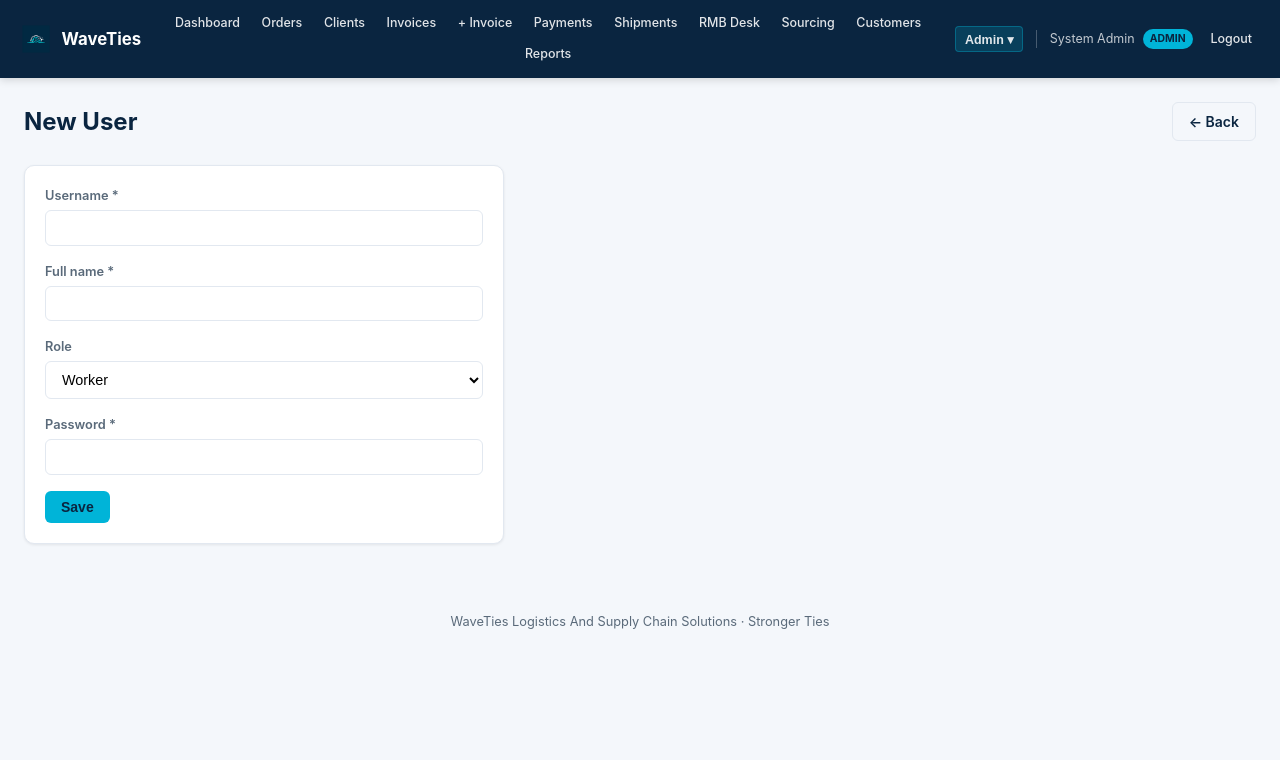
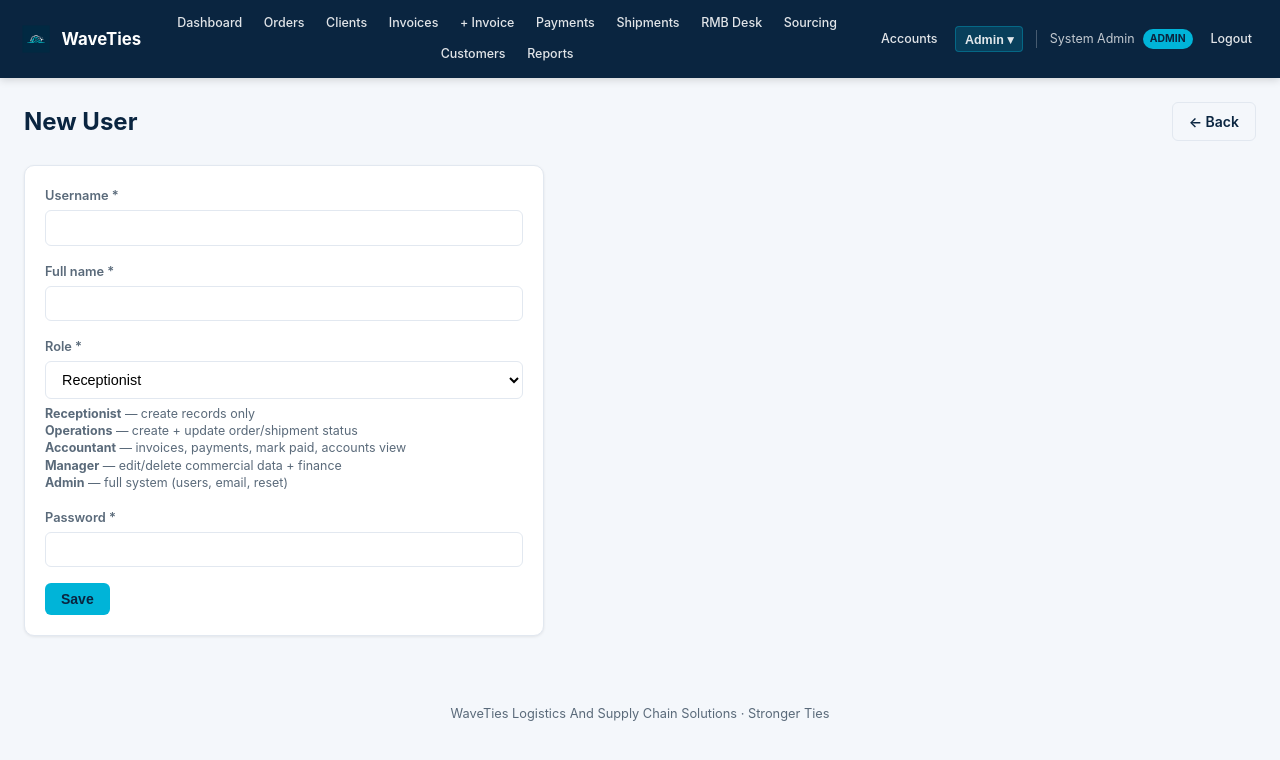
Before and after one commit to KinsmanBillions/waveties-ops, a Flask app: page /admin/users/new in a window 1280 px wide. Shown: the top 760 px of the page. Run offline with Flask 3, Linux system fonts and the light colour scheme; a user stored in the database is signed in.

Commit message:
Add files via upload

```diff
--- a/app.py
+++ b/app.py
@@ -55,6 +55,45 @@
     return conn
 
 
+# Role catalogue (value stored in DB → display label)
+ROLES = [
+    ("receptionist", "Receptionist"),
+    ("operations", "Operations"),
+    ("accountant", "Accountant"),
+    ("manager", "Manager"),
+    ("admin", "Admin"),
+]
+ROLE_LABELS = dict(ROLES)
+# Legacy alias: old "worker" accounts behave like receptionist
+ROLE_ALIASES = {"worker": "receptionist"}
+
+# Permission sets
+ADMIN_ROLES = {"admin"}
+MANAGE_ROLES = {"admin", "manager"}           # edit / delete commercial records
+FINANCE_ROLES = {"admin", "manager", "accountant"}  # mark paid, payments, accounts view
+OPS_STATUS_ROLES = {"admin", "manager", "operations"}  # update order/shipment status
+CREATE_ROLES = {"admin", "manager", "accountant", "operations", "receptionist", "worker"}
+
+
+def normalize_role(role):
+    r = (role or "receptionist").strip().lower()
+    return ROLE_ALIASES.get(r, r)
+
+
+def role_label(role):
+    r = normalize_role(role)
+    return ROLE_LABELS.get(r, r.title())
+
+
+def user_can(session_or_role, *allowed):
+    """Check if current role is in the allowed set (after alias normalize)."""
+    if isinstance(session_or_role, dict):
+        role = session_or_role.get("role")
+    else:
+        role = session_or_role
+    return normalize_role(role) in {normalize_role(a) for a in allowed}
+
+
 def init_users_db():
     conn = get_users_db()
     conn.execute("""
@@ -63,19 +102,27 @@
             username TEXT UNIQUE NOT NULL,
             password_hash TEXT NOT NULL,
             name TEXT NOT NULL,
-            role TEXT NOT NULL DEFAULT 'worker',
+            role TEXT NOT NULL DEFAULT 'receptionist',
             active INTEGER NOT NULL DEFAULT 1,
             created_at TEXT
         )
     """)
     conn.commit()
+    # Migrate legacy "worker" → "receptionist"
+    try:
+        conn.execute("UPDATE users SET role='receptionist' WHERE role='worker'")
+        conn.commit()
+    except Exception:
+        pass
     # Seed default users if empty
     cur = conn.execute("SELECT COUNT(*) FROM users")
     if cur.fetchone()[0] == 0:
         defaults = [
             ("admin", "admin123", "System Admin", "admin"),
-            ("worker", "worker123", "Invoice Worker", "worker"),
-            ("kofi", "kofi123", "Kofi Mensah", "worker"),
+            ("manager", "manager123", "Operations Manager", "manager"),
+            ("accountant", "account123", "Accounts Officer", "accountant"),
+            ("ops", "ops123", "Operations Officer", "operations"),
+            ("reception", "reception123", "Front Desk", "receptionist"),
         ]
         for u, p, n, r in defaults:
             conn.execute(
@@ -117,10 +164,44 @@
 
 
 def admin_required(f):
+    """Strict Admin only (Users, SMTP, Reset Data)."""
     @wraps(f)
     def decorated(*args, **kwargs):
-        if session.get("role") != "admin":
+        if normalize_role(session.get("role")) not in ADMIN_ROLES:
             flash("Admin access required.", "danger")
+            return redirect(url_for("dashboard"))
+        return f(*args, **kwargs)
+    return decorated
+
+
+def manage_required(f):
+    """Admin or Manager — edit/delete commercial records."""
+    @wraps(f)
+    def decorated(*args, **kwargs):
+        if normalize_role(session.get("role")) not in MANAGE_ROLES:
+            flash("Manager or Admin access required.", "danger")
+            return redirect(url_for("dashboard"))
+        return f(*args, **kwargs)
+    return decorated
+
+
+def finance_required(f):
+    """Admin, Manager, or Accountant — payments / mark paid / accounts."""
+    @wraps(f)
+    def decorated(*args, **kwargs):
+        if normalize_role(session.get("role")) not in FINANCE_ROLES:
+            flash("Finance access required (Accountant, Manager, or Admin).", "danger")
+            return redirect(url_for("dashboard"))
+        return f(*args, **kwargs)
+    return decorated
+
+
+def ops_status_required(f):
+    """Admin, Manager, or Operations — update order/shipment/sourcing status."""
+    @wraps(f)
+    def decorated(*args, **kwargs):
+        if normalize_role(session.get("role")) not in OPS_STATUS_ROLES:
+            flash("Operations access required.", "danger")
             return redirect(url_for("dashboard"))
         return f(*args, **kwargs)
     return decorated
@@ -144,7 +225,7 @@
         user = get_user(username)
         if user and check_password_hash(user["password_hash"], password):
             session["username"] = user["username"]
-            session["role"] = user["role"]
+            session["role"] = normalize_role(user["role"])
             session["name"] = user["name"]
             flash(f"Welcome back, {user['name']}!", "success")
             return redirect(url_for("dashboard"))
@@ -266,7 +347,7 @@
             customer_name = request.form.get("customer_name", "").strip()
             customer_email = request.form.get("customer_email", "").strip()
             customer_phone = request.form.get("customer_phone", "").strip()
-            currency = request.form.get("currency", "GHS")
+            currency = request.form.get("currency", "USD")
             tax = float(request.form.get("tax", 0) or 0)
             paid = float(request.form.get("paid", 0) or 0)
             due_days = int(request.form.get("due_days", 30) or 30)
@@ -304,6 +385,15 @@
 
             inv_date = datetime.now()
             due_date = inv_date + timedelta(days=due_days)
+            ra = load_receiving_accounts()
+            momo_provider = (request.form.get("momo_provider") or "").strip()
+            if not momo_provider:
+                momo_provider = ra.get("momo_provider") or "TELECEL CASH"
+            momo_val = (request.form.get("momo") or "").strip() or ra.get("momo") or COMPANY.get("momo", "")
+            bank_src = request.form.get("bank_details")
+            if bank_src is None or not str(bank_src).strip():
+                bank_src = "\n".join(ra.get("bank_lines") or COMPANY.get("bank_lines", []))
+            currency = (currency or "USD").strip().upper()
             data = {
                 "customer_name": customer_name,
                 "customer_email": customer_email,
@@ -314,14 +404,14 @@
                 "tax": tax,
                 "paid": paid,
                 "items": items,
-                "momo": request.form.get("momo") or COMPANY.get("momo"),
-                "momo_provider": request.form.get("momo_provider") or "TELECEL CASH",
+                "momo": momo_val,
+                "momo_provider": momo_provider,
                 "bank_lines": [
                     line.strip()
-                    for line in (request.form.get("bank_details") or "\n".join(COMPANY.get("bank_lines", []))).splitlines()
+                    for line in str(bank_src).splitlines()
                     if line.strip()
                 ],
-                "contact_phone": request.form.get("contact_phone") or COMPANY.get("phone"),
+                "contact_phone": (request.form.get("contact_phone") or "").strip() or ra.get("contact_phone") or COMPANY.get("phone"),
             }
             inv_no = create_invoice(data, created_by=session.get("username", "worker"))
             flash(f"Invoice {inv_no} created successfully!", "success")
@@ -340,6 +430,8 @@
         default_bank="\n".join(ra.get("bank_lines") or COMPANY.get("bank_lines", [])),
         default_phone=ra.get("contact_phone") or COMPANY.get("phone", ""),
         default_momo_provider=ra.get("momo_provider") or "TELECEL CASH",
+        currencies=CURRENCIES,
+        default_currency=ra.get("preferred_currency") or "USD",
     )
 
 
@@ -393,7 +485,7 @@
 
 @app.route("/invoices/<path:invoice_no>/delete", methods=["POST"])
 @login_required
-@admin_required
+@manage_required
 def delete_invoice(invoice_no):
     db = load_db()
     inv = db.get("invoices", {}).pop(invoice_no, None)
@@ -423,7 +515,7 @@
 # ── Mark as Paid ──────────────────────────────────────────────
 @app.route("/invoices/<path:invoice_no>/pay", methods=["GET", "POST"])
 @login_required
-@admin_required
+@finance_required
 def mark_paid(invoice_no):
     db = load_db()
     inv = db["invoices"].get(invoice_no)
@@ -590,7 +682,7 @@
 
 @app.route("/customers/<path:key>/edit", methods=["GET", "POST"])
 @login_required
-@admin_required
+@manage_required
 def customer_edit(key):
     db = load_db()
     customer = db.get("customers", {}).get(key)
@@ -616,7 +708,7 @@
 
 @app.route("/customers/<path:key>/delete", methods=["POST"])
 @login_required
-@admin_required
+@manage_required
 def customer_delete(key):
     db = load_db()
     if key in db.get("customers", {}):
@@ -646,6 +738,7 @@
         "contact_phone": COMPANY.get("phone", ""),
         "billing_email": COMPANY.get("email", ""),
         "internal_notes": "",
+        "preferred_currency": "USD",
     }
     if RECEIVING_ACCOUNTS_FILE.exists():
         try:
@@ -666,7 +759,7 @@
 
 @app.route("/admin/accounts", methods=["GET", "POST"])
 @login_required
-@admin_required
+@finance_required
 def admin_treasury():
     if request.method == "POST":
         bank_lines = [
@@ -681,6 +774,7 @@
             "contact_phone": request.form.get("contact_phone", "").strip(),
             "billing_email": request.form.get("billing_email", "").strip(),
             "internal_notes": request.form.get("internal_notes", "").strip(),
+            "preferred_currency": (request.form.get("preferred_currency") or "USD").strip().upper(),
         }
         save_receiving_accounts(data)
         # Keep invoice defaults in sync for new invoices
@@ -723,10 +817,15 @@
     payment_rows.sort(key=lambda r: r["at"], reverse=True)
     payment_rows = payment_rows[:50]
 
-    # Primary currency from latest invoices or GHS
-    currency = "GHS"
-    if invoices:
-        currency = list(invoices.values())[-1].get("currency") or "GHS"
+    # Preferred display currency + per-currency breakdown
+    preferred = accounts.get("preferred_currency") or "USD"
+    by_currency = {}
+    for inv in invoices.values():
+        cur = (inv.get("currency") or preferred).upper()
+        entry = by_currency.setdefault(cur, {"paid": 0.0, "outstanding": 0.0, "invoiced": 0.0})
+        entry["paid"] += float(inv.get("paid") or 0)
+        entry["outstanding"] += max(0.0, float(inv.get("balance_due") or 0))
+        entry["invoiced"] += float(inv.get("total") or 0)
 
     return render_template(
         "admin_treasury.html",
@@ -739,7 +838,9 @@
             "ops_in": ops_in,
         },
         payment_rows=payment_rows,
-        currency=currency,
+        currency=preferred,
+        by_currency=by_currency,
+        currencies=CURRENCIES,
         company=COMPANY,
         user=session,
     )
@@ -796,7 +897,7 @@
 @login_required
 @admin_required
 def admin_users():
-    return render_template("admin_users.html", users=list_users(), company=COMPANY, user=session)
+    return render_template("admin_users.html", users=list_users(), company=COMPANY, user=session, role_labels=ROLE_LABELS)
 
 
 @app.route("/admin/users/new", methods=["GET", "POST"])
@@ -807,7 +908,7 @@
         username = request.form.get("username", "").strip().lower()
         password = request.form.get("password", "")
         name = request.form.get("name", "").strip()
-        role = request.form.get("role", "worker")
+        role = normalize_role(request.form.get("role", "receptionist"))
         if not username or not password or not name:
             flash("All fields are required.", "danger")
             return redirect(url_for("admin_user_new"))
@@ -823,7 +924,7 @@
         conn.close()
         flash(f"User {username} created.", "success")
         return redirect(url_for("admin_users"))
-    return render_template("admin_user_form.html", edit_user=None, company=COMPANY, user=session)
+    return render_template("admin_user_form.html", edit_user=None, company=COMPANY, user=session, roles=ROLES)
 
 
 @app.route("/admin/users/<int:uid>/edit", methods=["GET", "POST"])
@@ -839,7 +940,7 @@
     edit_user = dict(row)
     if request.method == "POST":
         name = request.form.get("name", "").strip()
-        role = request.form.get("role", "worker")
+        role = normalize_role(request.form.get("role", "receptionist"))
         password = request.form.get("password", "")
         active = 1 if request.form.get("active") else 0
         if password:
@@ -854,7 +955,7 @@
         flash("User updated.", "success")
         return redirect(url_for("admin_users"))
     conn.close()
-    return render_template("admin_user_form.html", edit_user=edit_user, company=COMPANY, user=session)
+    return render_template("admin_user_form.html", edit_user=edit_user, company=COMPANY, user=session, roles=ROLES)
 
 
 @app.route("/admin/smtp", methods=["GET", "POST"])
@@ -937,7 +1038,7 @@
 
 @app.route("/ops/clients/<client_id>/edit", methods=["GET", "POST"])
 @login_required
-@admin_required
+@manage_required
 def ops_client_edit(client_id):
     client = ops.get_one("clients", "client_id", client_id)
     if not client:
@@ -976,7 +1077,7 @@
 
 @app.route("/ops/clients/<client_id>/delete", methods=["POST"])
 @login_required
-@admin_required
+@manage_required
 def ops_client_delete(client_id):
     client = ops.get_one("clients", "client_id", client_id)
     if not client:
@@ -1043,7 +1144,7 @@
 
 @app.route("/ops/orders/<order_id>/delete", methods=["POST"])
 @login_required
-@admin_required
+@manage_required
 def ops_order_delete(order_id):
     order = ops.get_one("orders", "order_id", order_id)
     if not order:
@@ -1056,7 +1157,7 @@
 
 @app.route("/ops/orders/<order_id>/status", methods=["POST"])
 @login_required
-@admin_required
+@ops_status_required
 def ops_order_status(order_id):
     order = ops.get_one("orders", "order_id", order_id)
     if not order:
@@ -1087,13 +1188,22 @@
             due_days = int(request.form.get("due_days", 30) or 30)
             due_date = inv_date + timedelta(days=due_days)
             amount = float(request.form.get("amount", order.get("order_value") or 0) or 0)
+            ra = load_receiving_accounts()
+            momo_provider = (request.form.get("momo_provider") or "").strip()
+            if not momo_provider:
+                momo_provider = ra.get("momo_provider") or "TELECEL CASH"
+            momo_val = (request.form.get("momo") or "").strip() or ra.get("momo") or COMPANY.get("momo", "")
+            bank_src = request.form.get("bank_details")
+            if bank_src is None or not str(bank_src).strip():
+                bank_src = "\n".join(ra.get("bank_lines") or COMPANY.get("bank_lines", []))
+            currency = (request.form.get("currency") or order.get("currency") or "USD").strip().upper()
             data = {
                 "customer_name": client.get("company_name") or order["client_id"],
                 "customer_email": client.get("email") or "",
                 "customer_phone": client.get("phone") or "",
                 "invoice_date": inv_date.strftime("%b %d, %Y"),
                 "due_date": due_date.strftime("%b %d, %Y"),
-                "currency": request.form.get("currency") or order.get("currency") or "USD",
+                "currency": currency,
                 "tax": float(request.form.get("tax", 0) or 0),
                 "paid": float(request.form.get("paid", 0) or 0),
                 "items": [{
@@ -1108,30 +1218,33 @@
                     "order_number": order_id,
                     "amount": amount,
                 }],
-                "momo": request.form.get("momo") or COMPANY.get("momo"),
-                "momo_provider": request.form.get("momo_provider") or "TELECEL CASH",
+                "momo": momo_val,
+                "momo_provider": momo_provider,
                 "bank_lines": [
                     line.strip()
-                    for line in (request.form.get("bank_details") or "\n".join(COMPANY.get("bank_lines", []))).splitlines()
+                    for line in str(bank_src).splitlines()
                     if line.strip()
                 ],
-                "contact_phone": COMPANY.get("phone"),
+                "contact_phone": ra.get("contact_phone") or COMPANY.get("phone"),
             }
             inv_no = create_invoice(data, created_by=session.get("username", "worker"))
             ops.update("orders", "order_id", order_id, {
                 "invoice_no": inv_no,
                 "last_updated": datetime.now().strftime("%Y-%m-%d"),
             })
-            flash(f"Invoice {inv_no} created from order {order_id}.", "success")
+            flash(f"Invoice {inv_no} created from order {order_id} ({momo_provider}).", "success")
             return redirect(url_for("view_invoice", invoice_no=inv_no))
         except Exception as e:
             flash(f"Error: {e}", "danger")
             return redirect(url_for("ops_order_to_invoice", order_id=order_id))
+    ra = load_receiving_accounts()
     return render_template(
         "ops_order_invoice.html",
         order=order, client=client, company=COMPANY, user=session,
-        default_momo=COMPANY.get("momo", ""),
-        default_bank="\n".join(COMPANY.get("bank_lines", [])),
+        default_momo=ra.get("momo") or COMPANY.get("momo", ""),
+        default_bank="\n".join(ra.get("bank_lines") or COMPANY.get("bank_lines", [])),
+        default_momo_provider=ra.get("momo_provider") or "TELECEL CASH",
+        currencies=CURRENCIES,
     )
 
 
@@ -1210,7 +1323,7 @@
 
 @app.route("/ops/shipments/<shipment_id>/status", methods=["POST"])
 @login_required
-@admin_required
+@ops_status_required
 def ops_shipment_status(shipment_id):
     ship = ops.get_one("shipments", "shipment_id", shipment_id)
     if not ship:
@@ -1256,7 +1369,7 @@
 
 @app.route("/ops/rmb/rate", methods=["POST"])
 @login_required
-@admin_required
+@manage_required
 def ops_rmb_rate():
     currency = (request.form.get("currency") or "USD").strip().upper()
     rate = float(request.form.get("rate", 0) or 0)
@@ -1350,7 +1463,7 @@
 
 @app.route("/ops/sourcing/<sourcing_id>/status", methods=["POST"])
 @login_required
-@admin_required
+@ops_status_required
 def ops_sourcing_status(sourcing_id):
     item = ops.get_one("sourcing", "sourcing_id", sourcing_id)
     if not item:
--- a/invoice_generator.py
+++ b/invoice_generator.py
@@ -45,7 +45,7 @@
     ],
 }
 
-DEFAULT_CURRENCY = "GHS"
+DEFAULT_CURRENCY = "USD"
 
 
 class ColoredBox(Flowable):
@@ -334,8 +334,8 @@
     paid = data.get("paid", 0)
     balance = data.get("balance_due", total - paid)
 
-    momo = data.get("momo") or COMPANY.get("momo", "")
-    momo_provider = data.get("momo_provider") or "TELECEL CASH"
+    momo = (data.get("momo") or "").strip() or COMPANY.get("momo", "")
+    momo_provider = (data.get("momo_provider") or "").strip() or "TELECEL CASH"
     bank_lines = data.get("bank_lines") or COMPANY.get("bank_lines", [])
     if isinstance(bank_lines, str):
         bank_lines = [bank_lines]
--- a/templates/admin_user_form.html
+++ b/templates/admin_user_form.html
@@ -7,7 +7,7 @@
   <a href="{{ url_for('admin_users') }}" class="btn btn-outline">← Back</a>
 </div>
 
-<div class="card" style="max-width:480px;">
+<div class="card" style="max-width:520px;">
   <form method="POST">
     {% if not edit_user %}
     <div class="form-group">
@@ -22,11 +22,20 @@
       <input type="text" name="name" value="{{ edit_user.name if edit_user else '' }}" required>
     </div>
     <div class="form-group">
-      <label>Role</label>
-      <select name="role">
-        <option value="worker" {% if edit_user and edit_user.role == 'worker' %}selected{% endif %}>Worker</option>
-        <option value="admin" {% if edit_user and edit_user.role == 'admin' %}selected{% endif %}>Admin</option>
+      <label>Role *</label>
+      <select name="role" required>
+        {% set current = edit_user.role if edit_user else 'receptionist' %}
+        {% for value, label in roles %}
+        <option value="{{ value }}" {% if current == value or (current == 'worker' and value == 'receptionist') %}selected{% endif %}>{{ label }}</option>
+        {% endfor %}
       </select>
+      <p style="font-size:0.78rem;color:var(--muted);margin-top:0.35rem;line-height:1.4;">
+        <b>Receptionist</b> — create records only<br>
+        <b>Operations</b> — create + update order/shipment status<br>
+        <b>Accountant</b> — invoices, payments, mark paid, accounts view<br>
+        <b>Manager</b> — edit/delete commercial data + finance<br>
+        <b>Admin</b> — full system (users, email, reset)
+      </p>
     </div>
     <div class="form-group">
       <label>{{ 'New password (leave blank to keep)' if edit_user else 'Password *' }}</label>
--- a/templates/base.html
+++ b/templates/base.html
@@ -364,21 +364,24 @@
     </div>
 
     <div class="navbar-right">
-      {% if session.get('role') == 'admin' %}
+      {% set r = session.get('role') or '' %}
+      {% if r in ['admin', 'manager', 'accountant'] %}
+      <a href="{{ url_for('admin_treasury') }}" title="Receiving accounts">Accounts</a>
+      {% endif %}
+      {% if r == 'admin' %}
       <div class="nav-dropdown">
         <button type="button" class="nav-dropdown-toggle" aria-haspopup="true">Admin ▾</button>
         <div class="nav-dropdown-menu">
-          <a href="{{ url_for('admin_treasury') }}">Accounts</a>
           <a href="{{ url_for('admin_users') }}">Users</a>
           <a href="{{ url_for('admin_smtp') }}">Email Setup</a>
           <a href="{{ url_for('admin_reset_data') }}">Reset Data</a>
         </div>
       </div>
+      {% endif %}
       <span class="nav-divider"></span>
-      {% endif %}
       <span class="user-chip">
         {{ session.get('name') }}
-        <span class="badge-role">{{ session.get('role') }}</span>
+        <span class="badge-role">{% if r == 'admin' %}Admin{% elif r == 'manager' %}Manager{% elif r == 'accountant' %}Accountant{% elif r == 'operations' %}Operations{% elif r in ['receptionist','worker'] %}Receptionist{% else %}{{ r|title }}{% endif %}</span>
       </span>
       <a href="{{ url_for('logout') }}">Logout</a>
     </div>
--- a/templates/invoices.html
+++ b/templates/invoices.html
@@ -48,7 +48,7 @@
         <td style="white-space:nowrap;">
           <a href="{{ url_for('view_invoice', invoice_no=no) }}" class="btn btn-sm btn-outline">View</a>
           <a href="{{ url_for('download_pdf', invoice_no=no) }}" class="btn btn-sm btn-primary">PDF</a>
-          {% if session.get('role') == 'admin' %}
+          {% if session.get('role') in ['admin', 'manager'] %}
           <form method="post" action="{{ url_for('delete_invoice', invoice_no=no) }}" style="display:inline;"
                 onsubmit="return confirm('Delete invoice {{ no }}?');">
             <button type="submit" class="btn btn-sm btn-outline" style="color:var(--danger);">Delete</button>
--- a/templates/login.html
+++ b/templates/login.html
@@ -15,7 +15,7 @@
     <form method="POST" action="{{ url_for('login') }}">
       <div class="form-group">
         <label>Username</label>
-        <input type="text" name="username" required autofocus placeholder="admin or worker">
+        <input type="text" name="username" required autofocus placeholder="username">
       </div>
       <div class="form-group">
         <label>Password</label>
@@ -27,7 +27,7 @@
     </form>
 
     <p style="margin-top:1.25rem;font-size:0.75rem;color:#888;text-align:center;">
-      Demo: <b>admin</b>/admin123 · <b>worker</b>/worker123 · <b>kofi</b>/kofi123
+      Demo: <b>admin</b>/admin123 · <b>manager</b>/manager123 · <b>accountant</b>/account123 · <b>ops</b>/ops123 · <b>reception</b>/reception123
     </p>
   </div>
 </div>
--- a/templates/ops_orders.html
+++ b/templates/ops_orders.html
@@ -74,11 +74,13 @@
           </td>
           <td style="white-space:nowrap">
             <a class="btn btn-sm" href="{{ url_for('ops_order_to_invoice', order_id=o.order_id) }}">Invoice</a>
-            {% if session.get('role') == 'admin' %}
+            {% if session.get('role') in ['admin', 'manager'] %}
             <form method="post" action="{{ url_for('ops_order_delete', order_id=o.order_id) }}" style="display:inline;"
                   onsubmit="return confirm('Delete order {{ o.order_id }}?');">
               <button type="submit" class="btn btn-sm btn-outline" style="color:var(--danger);">Delete</button>
             </form>
+            {% endif %}
+            {% if session.get('role') in ['admin', 'manager', 'operations'] %}
             <details style="display:inline">
               <summary class="btn btn-sm btn-outline" style="cursor:pointer">Status</summary>
               <form method="post" action="{{ url_for('ops_order_status', order_id=o.order_id) }}" style="padding:0.5rem;min-width:200px">
--- a/templates/ops_shipments.html
+++ b/templates/ops_shipments.html
@@ -64,7 +64,7 @@
           <td>{{ s.eta or '—' }}</td>
           <td><span class="pill">{{ s.status }}</span></td>
           <td>
-            {% if session.get('role') == 'admin' %}
+            {% if session.get('role') in ['admin', 'manager', 'operations'] %}
             <details>
               <summary class="btn btn-sm btn-outline" style="cursor:pointer">Update</summary>
               <form method="post" action="{{ url_for('ops_shipment_status', shipment_id=s.shipment_id) }}" style="padding:0.5rem">
--- a/templates/ops_sourcing.html
+++ b/templates/ops_sourcing.html
@@ -58,7 +58,7 @@
           <td><span class="pill">{{ s.status }}</span></td>
           <td>{{ s.qc_status }}</td>
           <td>
-            {% if session.get('role') == 'admin' %}
+            {% if session.get('role') in ['admin', 'manager', 'operations'] %}
             <details>
               <summary class="btn btn-sm btn-outline" style="cursor:pointer">Update</summary>
               <form method="post" action="{{ url_for('ops_sourcing_status', sourcing_id=s.sourcing_id) }}" style="padding:0.5rem;min-width:220px">
```
Also changed, not shown: data/invoices_db.json (+8 -2 lines), templates/admin_treasury.html (+35 -3 lines), templates/admin_users.html (+21 -2 lines), templates/create_invoice.html (+12 -2 lines), templates/ops_clients.html (+4 -4 lines), templates/ops_order_invoice.html (+13 -7 lines), templates/view_invoice.html (+12 -12 lines).
